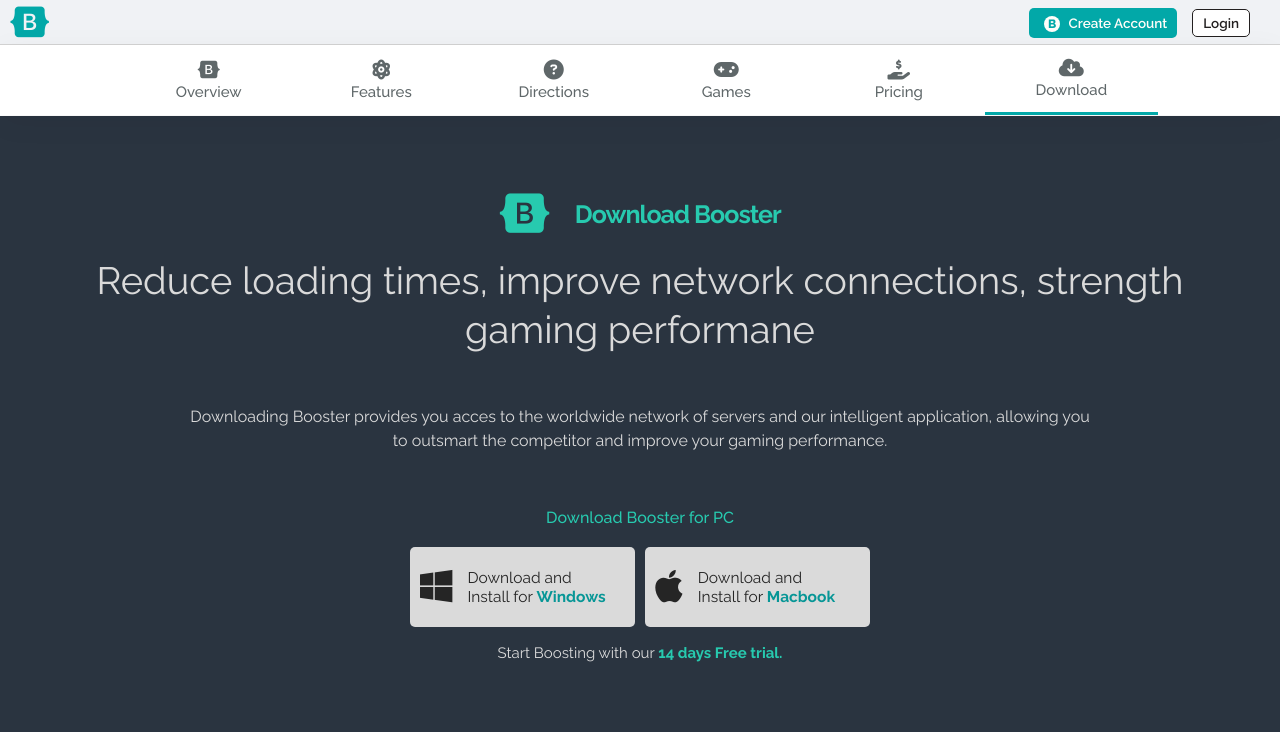
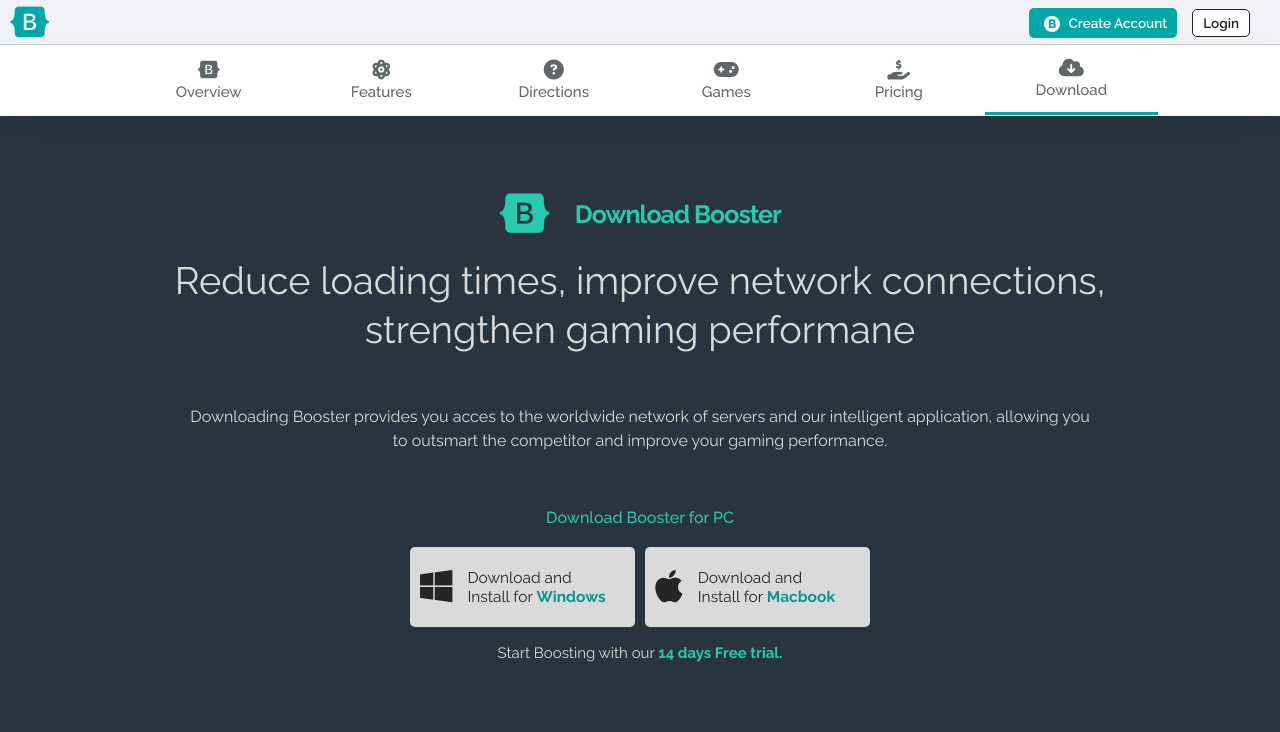
Before and after one commit to Gimorhee/Booster, a React (Create React App) app: page /download in a window 1280 px wide. Shown: the top 732 px of the page. Built offline with nearby package versions, Linux system fonts and the light colour scheme.

Commit message:
Minor Edits

```diff
--- a/src/components/Download/Download1.js
+++ b/src/components/Download/Download1.js
@@ -34,7 +34,7 @@
             <span>Download Booster</span>
           </div>
           <h1>
-            Reduce loading times, improve network connections, strength gaming
+            Reduce loading times, improve network connections, strengthen gaming
             performane
           </h1>
           <p>
--- a/src/styles/Download/Download.css
+++ b/src/styles/Download/Download.css
@@ -46,7 +46,7 @@
 
 .Download-Container .Download1 .Download1-Top h1 {
   font-size: 38px;
-  max-width: 1250px;
+  max-width: 1050px;
   margin: auto;
   font-weight: 400;
   margin-bottom: 50px;
--- a/src/styles/Download/Download.scss
+++ b/src/styles/Download/Download.scss
@@ -37,7 +37,7 @@
 
       h1 {
         font-size: 38px;
-        max-width: 1250px;
+        max-width: 1050px;
         margin: auto;
         font-weight: 400;
         margin-bottom: 50px;
```
